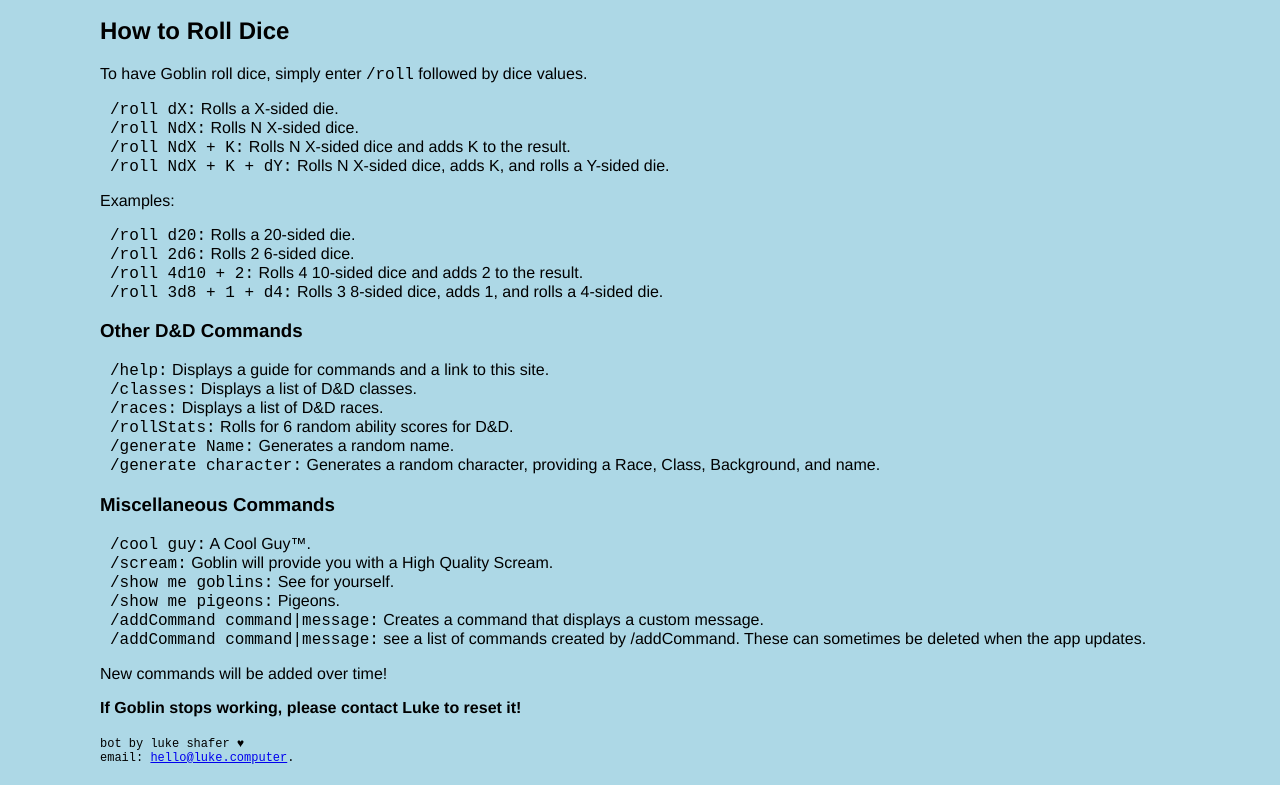
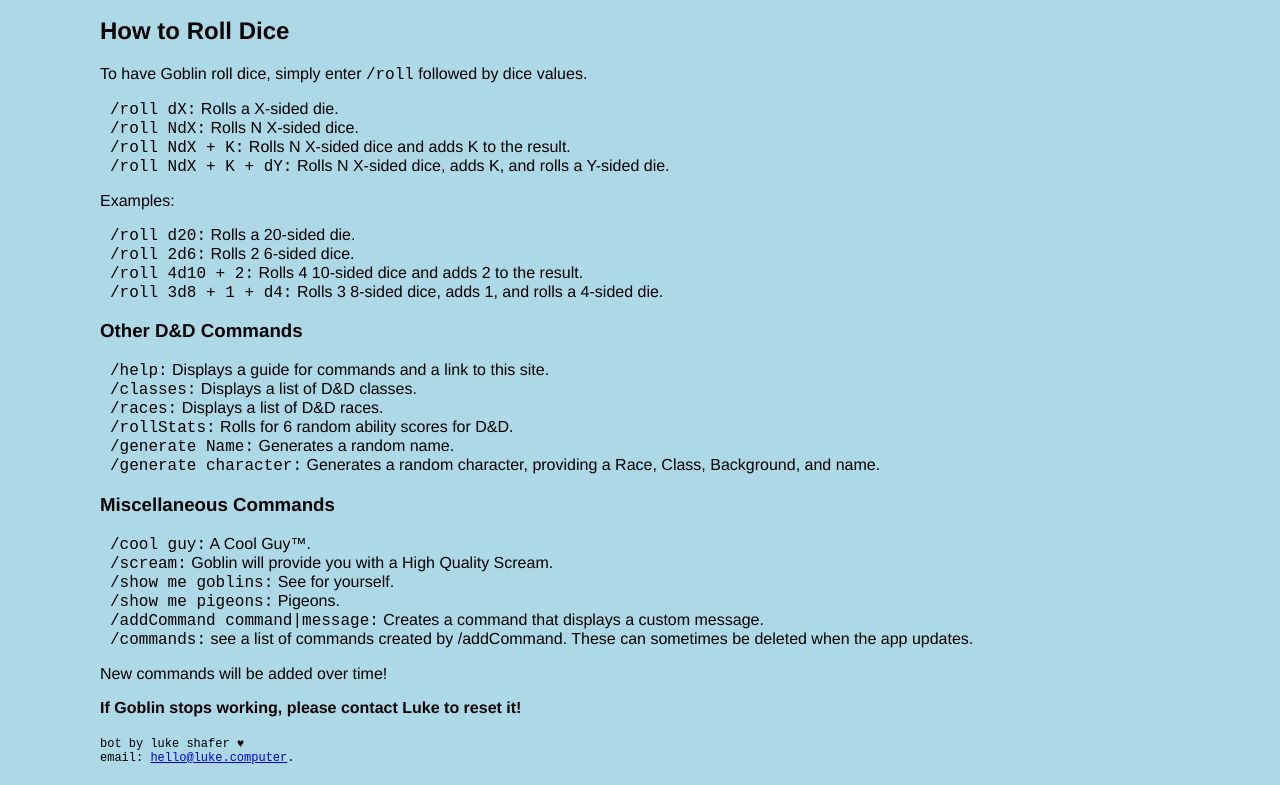
Before and after one commit to lukeshafer/lukeshafer.github.io, a plain HTML site: page index.html in a window 1280 px wide. Shown: the part 111-896 px from the top of the page. Drawn offline with Linux system fonts and the light colour scheme.

Commit message:
Update index.html

```diff
--- a/index.html
+++ b/index.html
@@ -55,7 +55,7 @@
     <span class="courier">/show me goblins:</span> See for yourself.<br />
     <span class="courier">/show me pigeons:</span> Pigeons.<br />
     <span class="courier">/addCommand command|message:</span> Creates a command that displays a custom message.<br />
-    <span class="courier">/addCommand command|message:</span> see a list of commands created by /addCommand. These can sometimes be deleted when the app updates.<br />
+    <span class="courier">/commands:</span> see a list of commands created by /addCommand. These can sometimes be deleted when the app updates.<br />
 
 </p>
 
```
